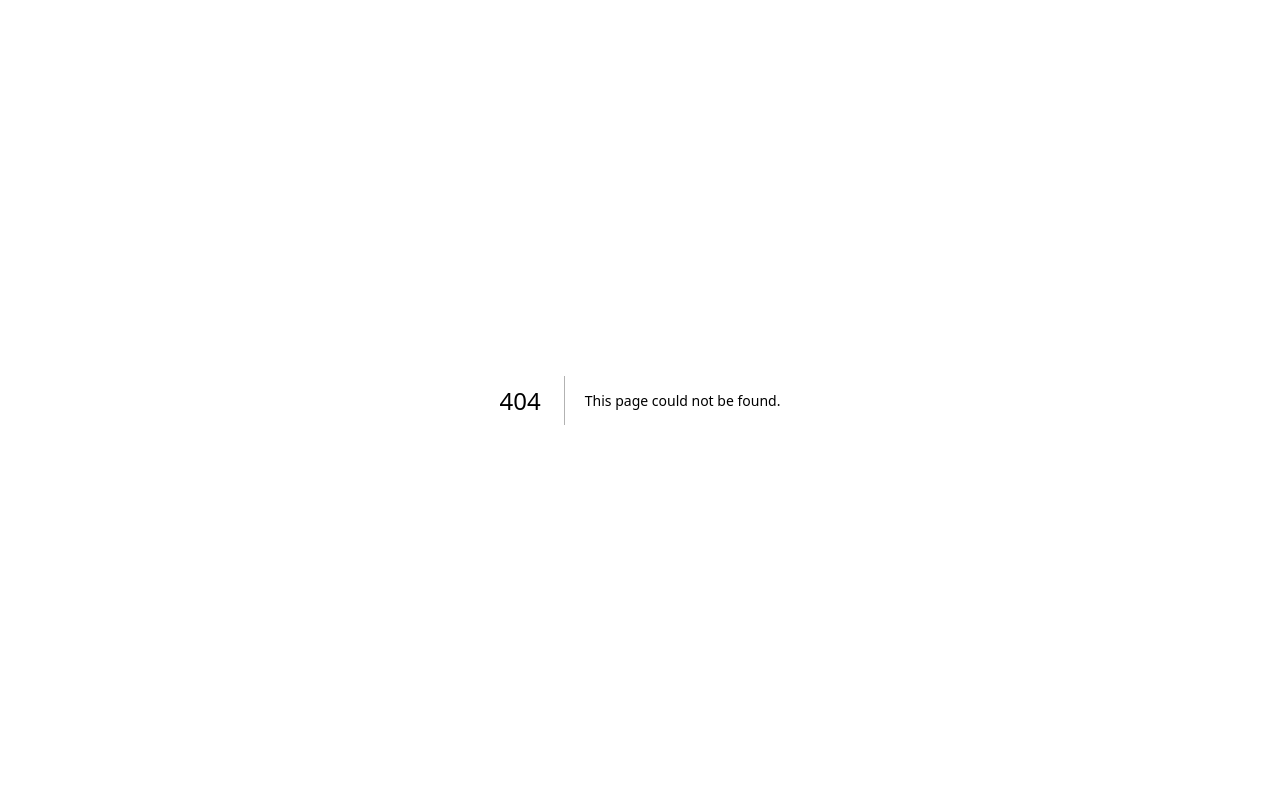
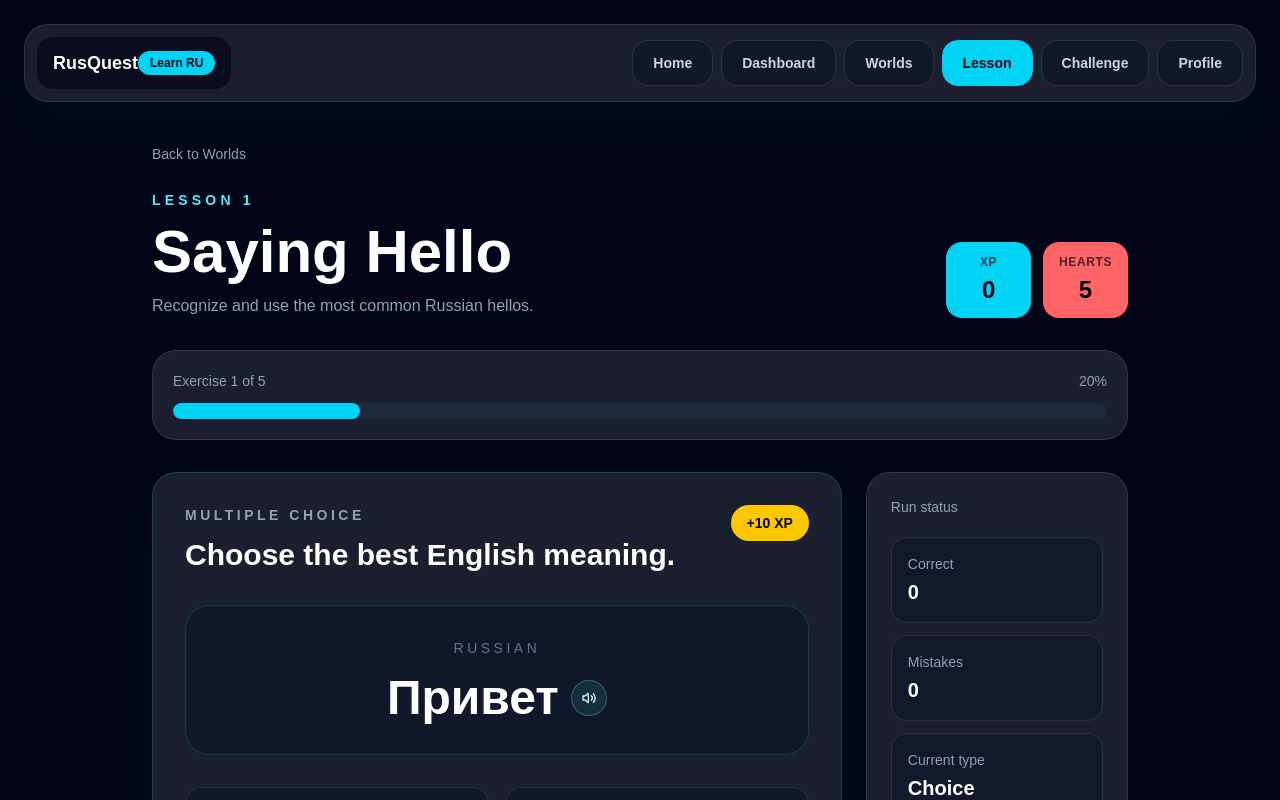
Before and after one commit to ayhampeter-debug/russian-learning-platform, a Next.js app: page /lesson/saying-hello in a window 1280 px wide. Before the commit this address had no page. Shown: the top 800 px of the page. Built offline with nearby package versions, Linux system fonts and the light colour scheme.

Commit message:
Add dynamic lesson routes

```diff
--- /dev/null
+++ b/app/lesson/[lessonId]/page.tsx
@@ -0,0 +1,63 @@
+import { Navigation } from "@/components/Navigation";
+import { worldOne } from "@/lib/learning-data";
+import Link from "next/link";
+import { LessonExperience } from "../page";
+
+type LessonPageProps = {
+  params: Promise<{
+    lessonId: string;
+  }>;
+};
+
+export function generateStaticParams() {
+  return worldOne.lessons.map((lesson) => ({
+    lessonId: lesson.id,
+  }));
+}
+
+export default async function DynamicLessonPage({ params }: LessonPageProps) {
+  const { lessonId } = await params;
+  const lesson = worldOne.lessons.find((worldLesson) => worldLesson.id === lessonId);
+
+  if (!lesson) {
+    return <LessonNotFound lessonId={lessonId} />;
+  }
+
+  return <LessonExperience lesson={lesson} />;
+}
+
+function LessonNotFound({ lessonId }: { lessonId: string }) {
+  return (
+    <main className="min-h-screen bg-slate-950 text-white">
+      <Navigation />
+      <section className="mx-auto flex min-h-[calc(100vh-12rem)] max-w-3xl items-center px-6 pb-8">
+        <div className="w-full rounded-3xl border border-white/10 bg-white/10 p-8 text-center shadow-2xl shadow-cyan-950/30">
+          <p className="text-sm font-black uppercase tracking-[0.35em] text-cyan-300">
+            Lesson not found
+          </p>
+          <h1 className="mt-4 text-4xl font-black md:text-5xl">
+            We could not find that lesson.
+          </h1>
+          <p className="mx-auto mt-4 max-w-xl text-slate-400">
+            No World 1 lesson matches &quot;{lessonId}&quot;. Choose an available stage
+            from the worlds map and keep going.
+          </p>
+          <div className="mt-8 flex flex-col gap-3 sm:flex-row">
+            <Link
+              href="/worlds"
+              className="inline-flex flex-1 justify-center rounded-full bg-cyan-400 px-7 py-4 font-bold text-slate-950 transition hover:bg-cyan-300"
+            >
+              Back to Worlds
+            </Link>
+            <Link
+              href={`/lesson/${worldOne.lessons[0].id}`}
+              className="inline-flex flex-1 justify-center rounded-full border border-white/10 bg-white/10 px-7 py-4 font-bold text-white transition hover:border-white/30 hover:bg-white/15"
+            >
+              Start First Lesson
+            </Link>
+          </div>
+        </div>
+      </section>
+    </main>
+  );
+}
--- a/app/lesson/page.tsx
+++ b/app/lesson/page.tsx
@@ -8,6 +8,7 @@ import {
 } from "@/components/PronounceButton";
 import {
   worldOne,
+  type Lesson,
   type LessonExercise,
   type MatchingExercise,
   type SentenceOrderExercise,
@@ -15,11 +16,15 @@ import {
 import Link from "next/link";
 import { useState } from "react";
 
-const currentLesson = worldOne.lessons[0];
-const lessonExercises: LessonExercise[] = currentLesson.exercises;
 const startingHearts = 5;
 
 export default function LessonPage() {
+  return <LessonExperience lesson={worldOne.lessons[0]} />;
+}
+
+export function LessonExperience({ lesson }: { lesson: Lesson }) {
+  const currentLesson = lesson;
+  const lessonExercises: LessonExercise[] = currentLesson.exercises;
   const [currentExerciseIndex, setCurrentExerciseIndex] = useState(0);
   const [selectedAnswer, setSelectedAnswer] = useState("");
   const [selectedWordIndexes, setSelectedWordIndexes] = useState<number[]>([]);
--- a/app/worlds/page.tsx
+++ b/app/worlds/page.tsx
@@ -53,6 +53,9 @@ export default function WorldsPage() {
                 status={getStageStatus(stage.id)}
                 xp={`${stage.xp} XP`}
                 boss={stage.boss}
+                lessonId={
+                  worldOne.lessons.find((lesson) => lesson.stageId === stage.id)?.id
+                }
               />
             ))}
           </div>
@@ -69,6 +72,7 @@ function StageCard({
   status,
   xp,
   boss = false,
+  lessonId,
 }: {
   number: string;
   title: string;
@@ -76,8 +80,10 @@ function StageCard({
   status: StageStatus;
   xp: string;
   boss?: boolean;
+  lessonId?: string;
 }) {
   const locked = status === "Locked";
+  const href = boss ? "/challenge" : lessonId ? `/lesson/${lessonId}` : "/lesson";
 
   return (
     <div
@@ -119,7 +125,7 @@ function StageCard({
           </button>
         ) : (
           <Link
-            href={boss ? "/challenge" : "/lesson"}
+            href={href}
             className="rounded-full bg-cyan-400 px-4 py-2 text-sm font-semibold text-slate-950 hover:bg-cyan-300"
           >
             Start
--- a/components/Navigation.tsx
+++ b/components/Navigation.tsx
@@ -36,7 +36,9 @@ export function Navigation() {
 
           <div className="grid grid-cols-2 gap-2 text-sm font-semibold text-slate-300 sm:grid-cols-3 lg:flex lg:items-center">
             {navItems.map((item) => {
-              const isActive = pathname === item.href;
+              const isActive =
+                pathname === item.href ||
+                (item.href === "/lesson" && pathname.startsWith("/lesson/"));
 
               return (
                 <Link
```
